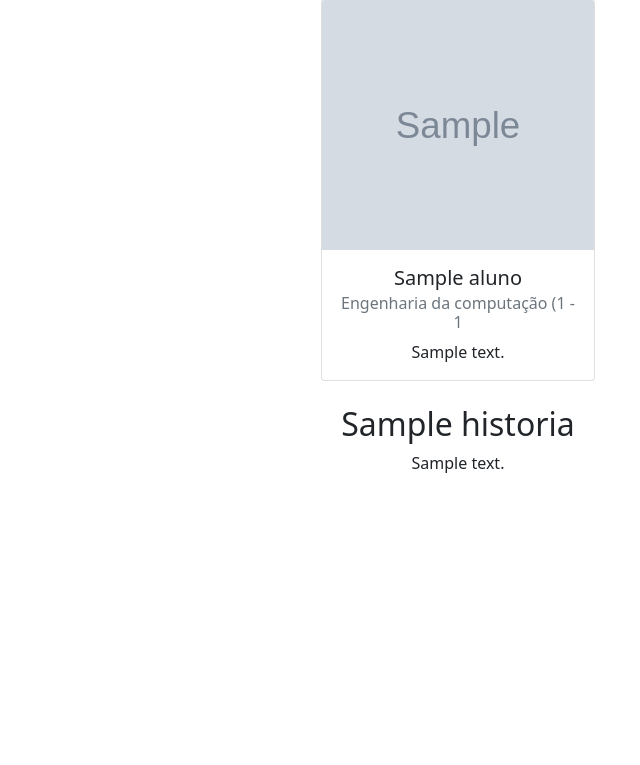
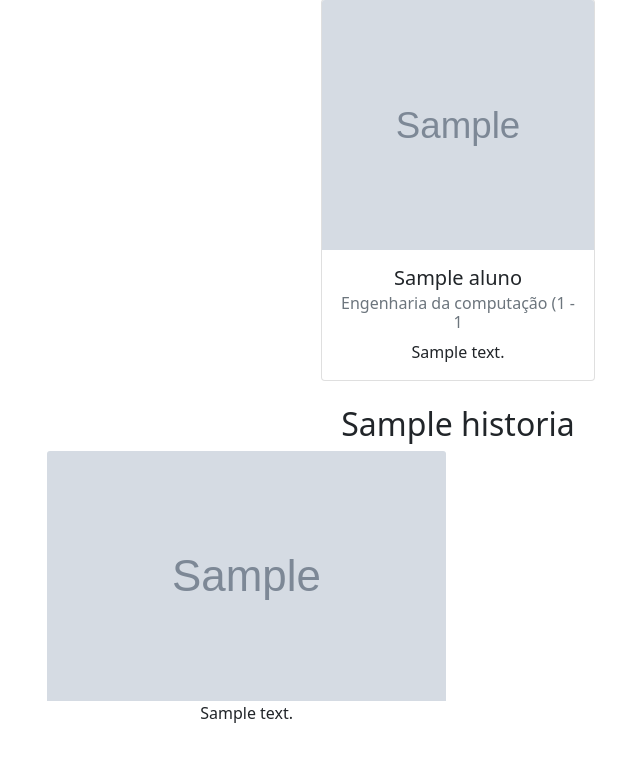
Before and after one commit to JulioSoaresA/prosempre_squad_02_backend_2024_1, a Django app: page / in a window 1280 px wide. Shown: the part 3513-4278 px from the top of the page, without its empty margins (182-822 px from the left). Before the commit the page ends 3986 px from the top, so only its background shows below. Run offline with Django 4.2, Linux system fonts and the light colour scheme; data comes from the database, SQL or seed files in the repository; tables that the repository leaves empty hold one stand-in row (values such as "Sample post"); grey boxes marked "Sample" are stand-in pictures; parts of the project's set-up code (start-up, migrations or seed data) failed here and were passed over; some libraries are stand-ins or nearby versions.

Commit message:
Feat: Adicionando campo de imagem em nossos valores e nossa historia

```diff
--- a/apps/curso/models.py
+++ b/apps/curso/models.py
@@ -34,6 +34,7 @@ class Curso(models.Model):
         return f'24x de R${(preco * 1.12) / 24:.2f}'.replace('.', ',')
 
 class NossaHistoria(models.Model):
+    foto = models.ImageField('Foto de Exibição', null=True, blank=True, upload_to='core/static/img/nossa_historia')
     titulo = models.CharField(verbose_name='Título', max_length=150)
     descricao = models.TextField(verbose_name='Descrição')
     ativo = models.BooleanField(default=True)
@@ -47,6 +48,7 @@ class NossaHistoria(models.Model):
         return self.titulo
 
 class NossosValores(models.Model):
+    foto = models.ImageField('Foto de Exibição', null=True, blank=True, upload_to='core/static/img/nossos_valores')
     titulo = models.CharField(verbose_name='Título', max_length=150)
     descricao = models.TextField(verbose_name='Descrição')
     ativo = models.BooleanField(default=True)
--- a/apps/curso/views.py
+++ b/apps/curso/views.py
@@ -5,6 +5,5 @@ from aluno.models import Aluno
 def index(request):
     cursos = Curso.objects.order_by('-nota')
     alunos = Aluno.objects.order_by('-nome')
-    nossa_historia = NossaHistoria.objects.filter(ativo=True).first()
-
+    nossa_historia = NossaHistoria.objects.filter(ativo=True).last()
     return render(request, 'index.html', locals())
--- a/core/templates/blog/blog.html
+++ b/core/templates/blog/blog.html
@@ -43,7 +43,7 @@
 {% block content %}
 <section class="container text-center mt-2 col-8">
     <div class="my-2"><h2>Últimas Notícias</h2></div>
-    <div class="my-2"><h2>{{ noticias.last.titulo }}</h2></div>
+    <div class="my-2"><h2>{{ noticias.first.titulo }}</h2></div>
 </section>
 ----------------------------------------------------------------------------------------------------------------------------------------------------------------------------------------------------------------------------------------------
 <div class="search">
--- a/core/templates/index.html
+++ b/core/templates/index.html
@@ -88,24 +88,29 @@
     </div>
     </div>
 </section>
-
+{% if nossa_historia %}
 <section class="container text-center mt-2 col-8">
     <div class="my-2"><h2>{{ nossa_historia.titulo }}</h2></div>
     <div class="row">
-        <div class="col-12">
+        <div class="col-6">
+            <img class="card-img-top" src="{{ nossa_historia.foto.url }}" width="100" height="250">
             <p>{{ nossa_historia.descricao }}</p>
         </div>
     </div>
 </section>
-
+{% endif %}
+<br>
+{% if nossos_valores %}
 <section class="container text-center mt-2 col-8">
     <div class="my-2"><h2>{{ nossos_valores.titulo }}</h2></div>
     <div class="row">
-        <div class="col-12">
+        <div class="col-6">
+            <img class="card-img-top" src="{{ nossos_valores.foto.url }}" width="100" height="250">
             <p>{{ nossos_valores.descricao }}</p>
         </div>
     </div>
 </section>
+{% endif %}
 {% endblock %}
 
 </body>
```
Also changed, not shown: apps/curso/migrations/0003_nossahistoria_foto_nossosvalores_foto.py (added).
